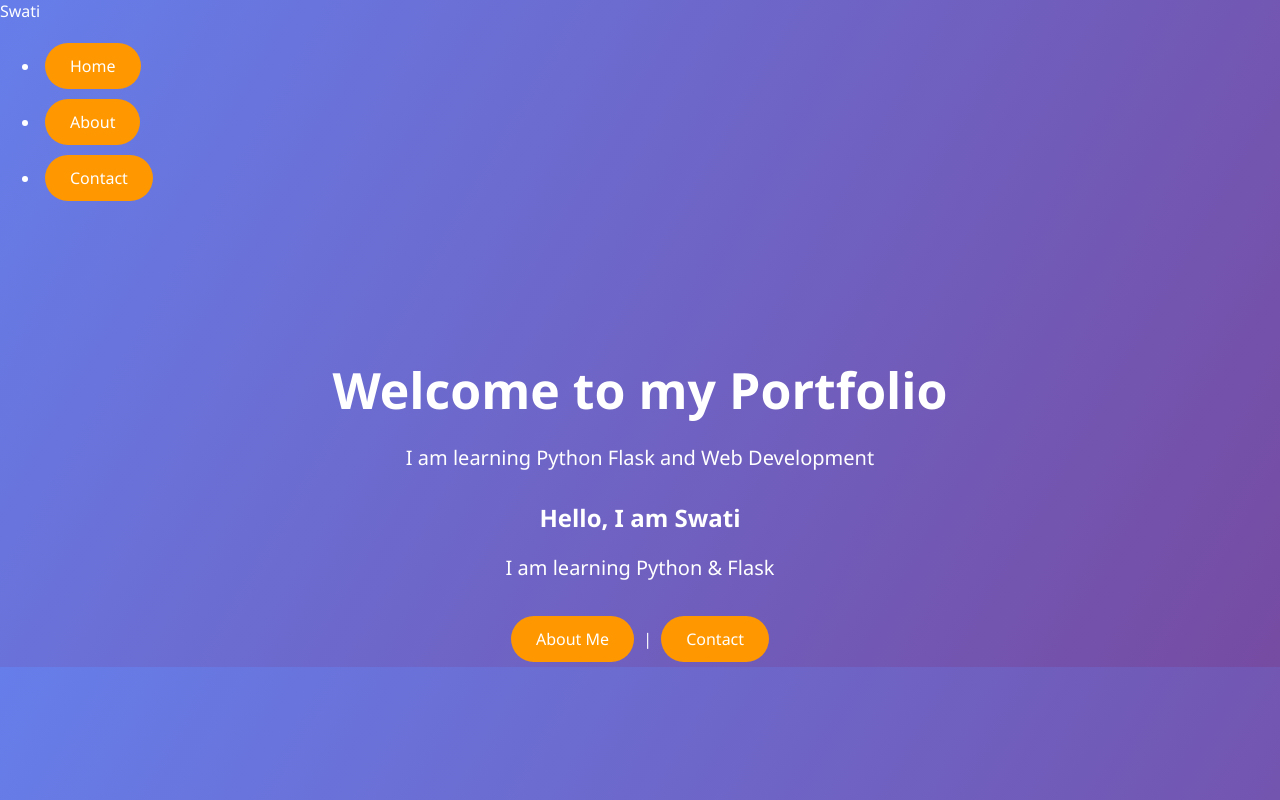
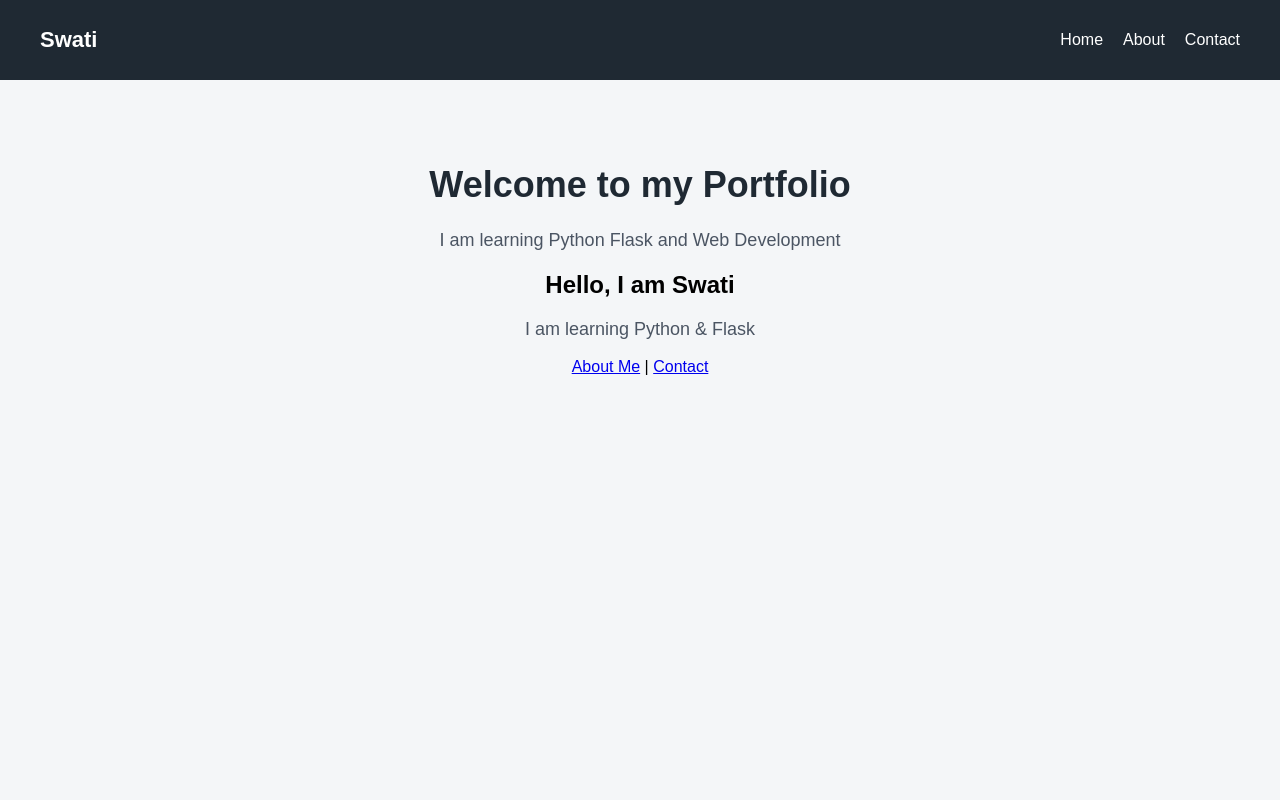
Before and after one commit to swatiJadav/flask-portfolio, a Flask app: page / in a window 1280 px wide. Run offline with Flask 3, Linux system fonts and the light colour scheme.

Commit message:
Update style.css

```diff
--- a/static/style.css
+++ b/static/style.css
@@ -1,37 +1,69 @@
 body {
     margin: 0;
-    font-family: 'Segoe UI', sans-serif;
-    background: linear-gradient(120deg, #667eea, #764ba2);
-    color: white;
+    font-family: Arial, sans-serif;
+    background-color: #f4f6f8;
 }
 
-.container {
-    text-align: center;
-    padding-top: 100px;
+/* Navbar */
+.navbar {
+    background-color: #1f2933;
+    color: white;
+    padding: 15px 40px;
+    display: flex;
+    justify-content: space-between;
+    align-items: center;
 }
 
-h1 {
-    font-size: 50px;
-    margin-bottom: 10px;
+.logo {
+    font-size: 22px;
+    font-weight: bold;
 }
 
-p {
-    font-size: 20px;
-    margin-bottom: 30px;
+.nav-links {
+    list-style: none;
+    display: flex;
+    gap: 20px;
 }
 
-a {
+.nav-links li a {
+    color: white;
     text-decoration: none;
-    background: #ff9800;
-    color: white;
-    padding: 12px 25px;
-    border-radius: 25px;
-    margin: 5px;
-    display: inline-block;
-    transition: 0.3s;
+    font-size: 16px;
 }
 
-a:hover {
-    background: #e68900;
-    transform: scale(1.1);
+.nav-links li a:hover {
+    color: #38bdf8;
 }
+
+/* Page content */
+.container {
+    padding: 60px;
+    text-align: center;
+}
+
+.container h1 {
+    font-size: 36px;
+    color: #1f2933;
+}
+
+.container p {
+    font-size: 18px;
+    color: #4b5563;
+}
+
+.btn {
+    display: inline-block;
+    margin-top: 20px;
+    padding: 12px 25px;
+    background-color: #38bdf8;
+    color: white;
+    text-decoration: none;
+    font-size: 16px;
+    border-radius: 25px;
+    transition: 0.3s ease;
+}
+
+.btn:hover {
+    background-color: #0ea5e9;
+    transform: scale(1.05);
+}
```
